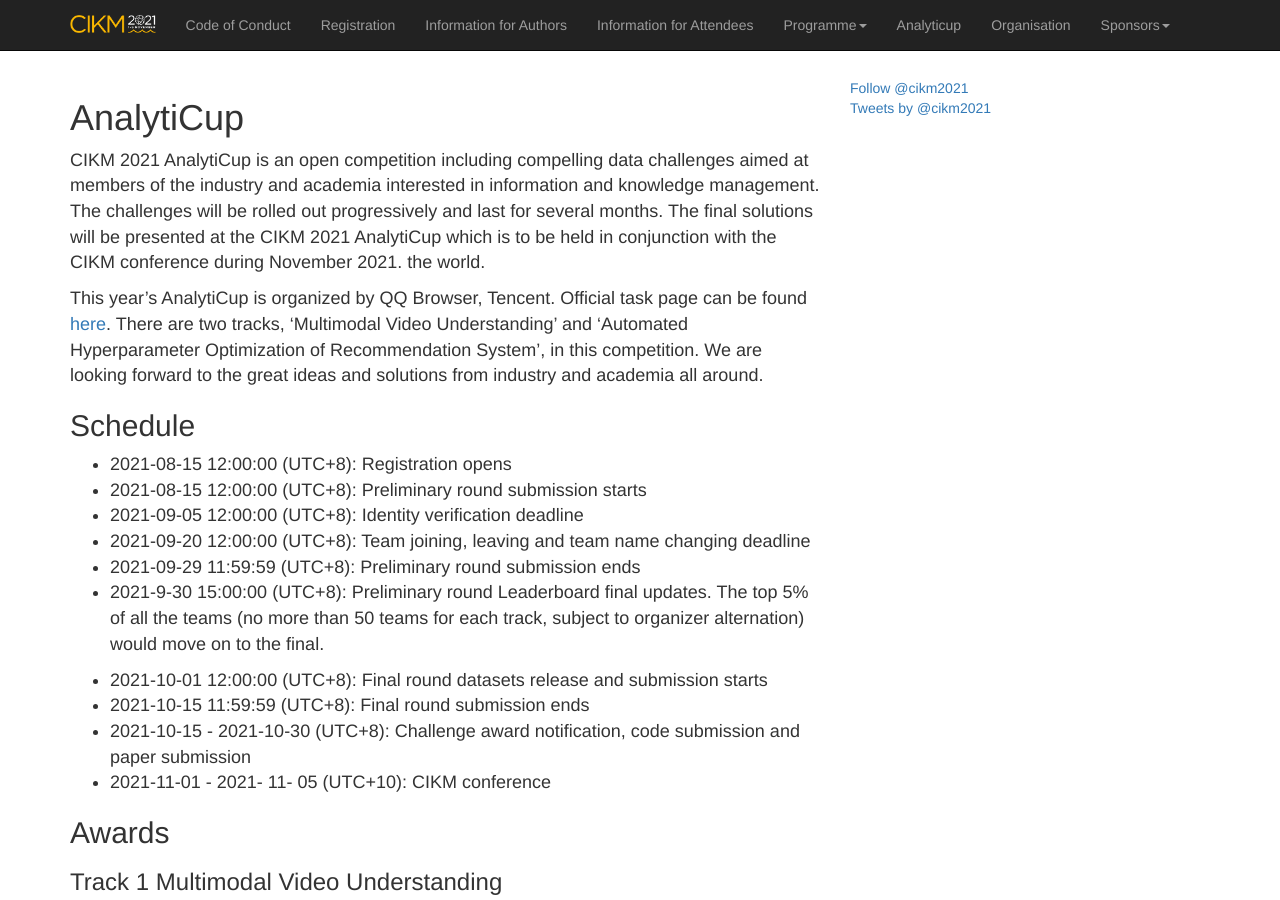
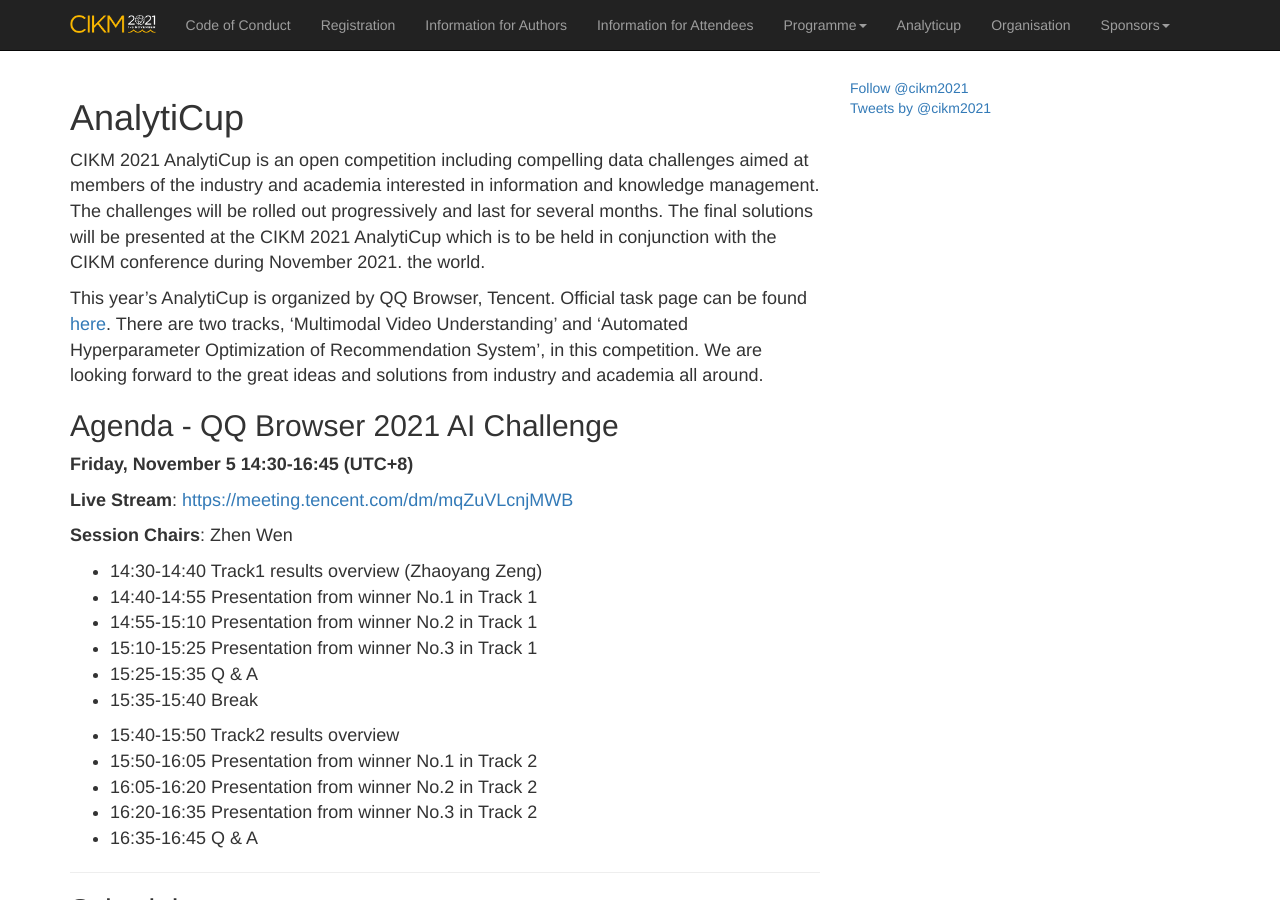
Before and after one commit to ielab/cikm2021-website, a Jekyll site: the page built from analyticup.md, in a window 1280 px wide and 900 px high. Built offline with Jekyll 4.4.1, drawn with Linux system fonts in a browser that asks for light colours; comment, search, counter and statistics services are not loaded; our own code applies the rules of GitHub Pages for plain Markdown files.

Commit message:
Add analyticup agenda.

```diff
--- a/analyticup.md
+++ b/analyticup.md
@@ -8,6 +8,29 @@
 CIKM 2021 AnalytiCup is an open competition including compelling data challenges aimed at members of the industry and academia interested in information and knowledge management. The challenges will be rolled out progressively and last for several months. The final solutions will be presented at the CIKM 2021 AnalytiCup which is to be held in conjunction with the CIKM conference during November 2021. the world.
 
 This year’s AnalytiCup is organized by QQ Browser, Tencent. Official task page can be found [here](https://algo.browser.qq.com/#en). There are two tracks, ‘Multimodal Video Understanding’ and ‘Automated Hyperparameter Optimization of Recommendation System', in this competition. We are looking forward to the great ideas and solutions from industry and academia all around.
+
+## Agenda - QQ Browser 2021 AI Challenge
+
+**Friday, November 5 14:30-16:45 (UTC+8)**
+
+**Live Stream**: [https://meeting.tencent.com/dm/mqZuVLcnjMWB](https://meeting.tencent.com/dm/mqZuVLcnjMWB)
+
+**Session Chairs**: Zhen Wen
+
+ - 14:30-14:40	Track1 results overview (Zhaoyang Zeng)
+ - 14:40-14:55	Presentation from winner No.1 in Track 1
+ - 14:55-15:10	Presentation from winner No.2 in Track 1
+ - 15:10-15:25	Presentation from winner No.3 in Track 1
+ - 15:25-15:35	Q & A
+ - 15:35-15:40	Break
+
+ - 15:40-15:50	Track2 results overview
+ - 15:50-16:05	Presentation from winner No.1 in Track 2
+ - 16:05-16:20	Presentation from winner No.2 in Track 2
+ - 16:20-16:35	Presentation from winner No.3 in Track 2
+ - 16:35-16:45	Q & A
+
+---
 
 ## Schedule
 
```
